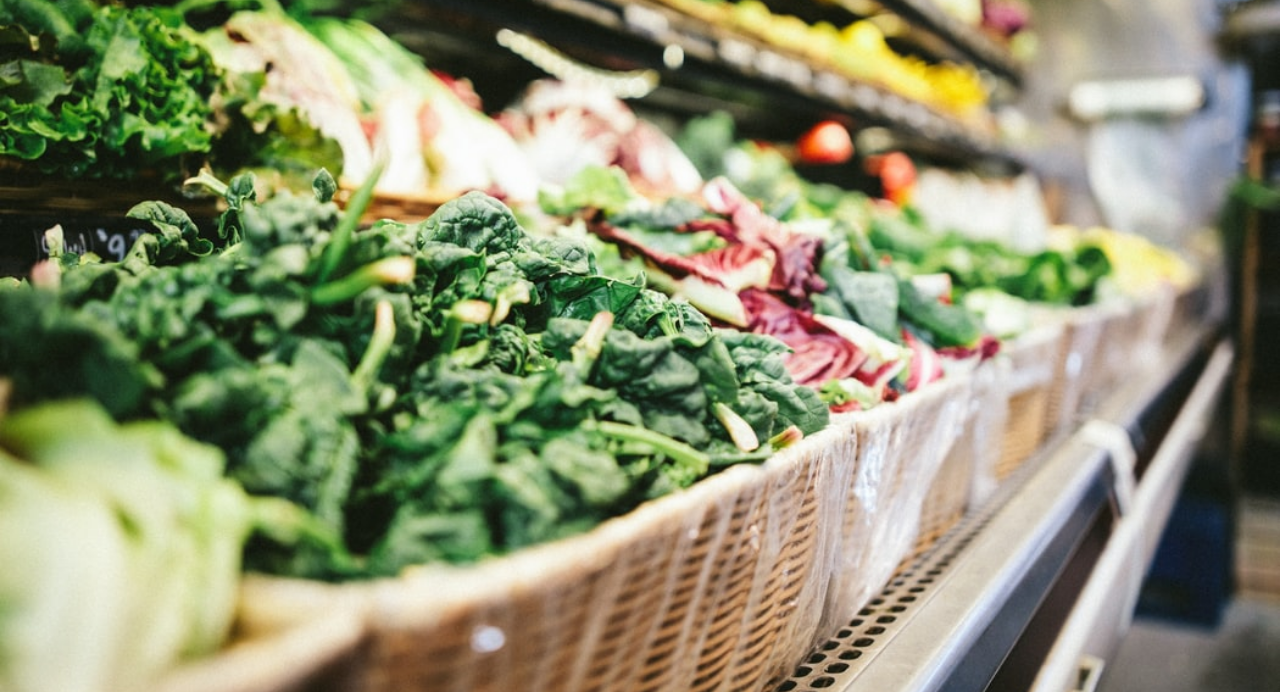
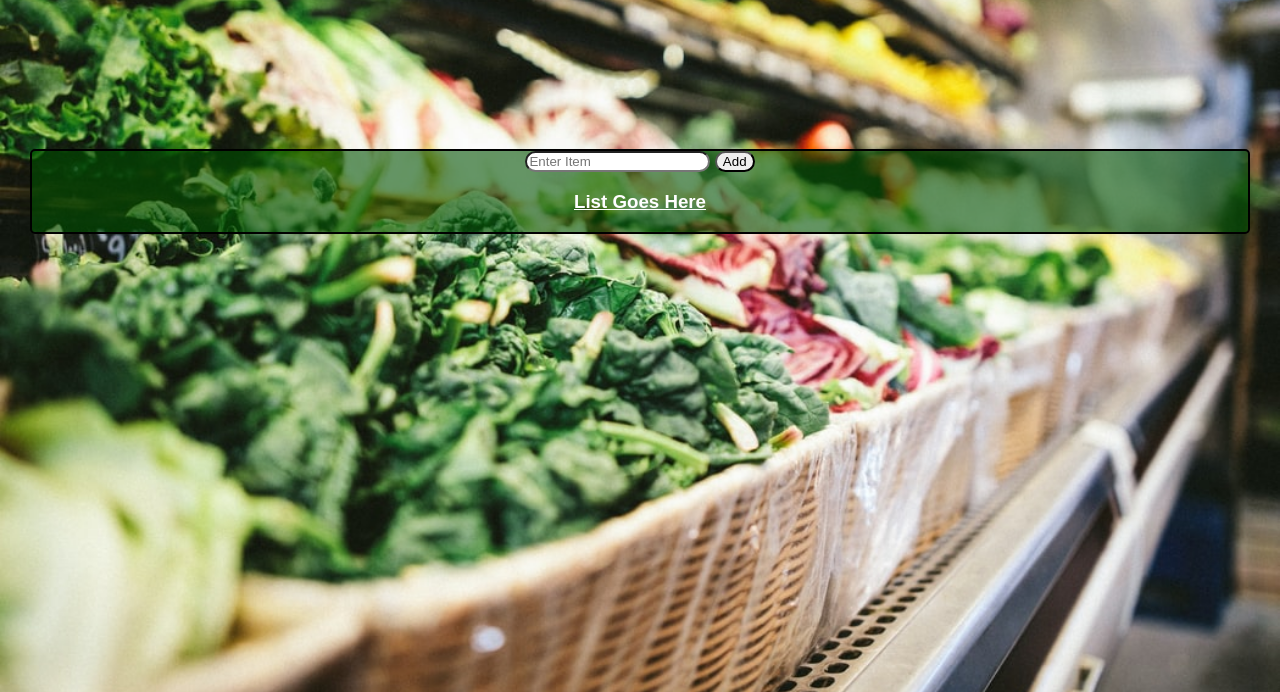
Before and after one commit to iliescua/Shopping_List, a plain HTML site: page index.html in a window 1280 px wide. Shown: the part 108-800 px from the top of the page. Drawn offline with Linux system fonts and the light colour scheme.

Commit message:
Added the input box, button to add items, and a header so the user knows where the content is going

```diff
--- a/index.html
+++ b/index.html
@@ -9,5 +9,10 @@
 </head>
 <body>
     <h1><span>Make Your Own Shopping List</span></h1>
+    <div class="container">
+        <input id="userInput" type="text" placeholder="Enter Item">
+        <button id="add_btn">Add</button>
+        <h3>List Goes Here</h3>
+    </div>
 </body>
 </html>
--- a/style.css
+++ b/style.css
@@ -16,7 +16,26 @@ h1 {
     font-size: 3em;
     letter-spacing: -1px;
 }
+
 h1 span {
     background-color: rgba(0, 0, 0, 0.3);
     border-radius: 5px;
 }
+
+.container {
+    text-align: center;
+    margin: 30px;
+    margin-top: 170px;
+    background-color: rgba(0, 80, 0, 0.6);
+    border: 2px solid black;
+    border-radius: 5px;
+}
+
+h3 {
+    color: white;
+    text-decoration: underline;
+}
+
+button, input {
+    border-radius: 15px;
+}
```
